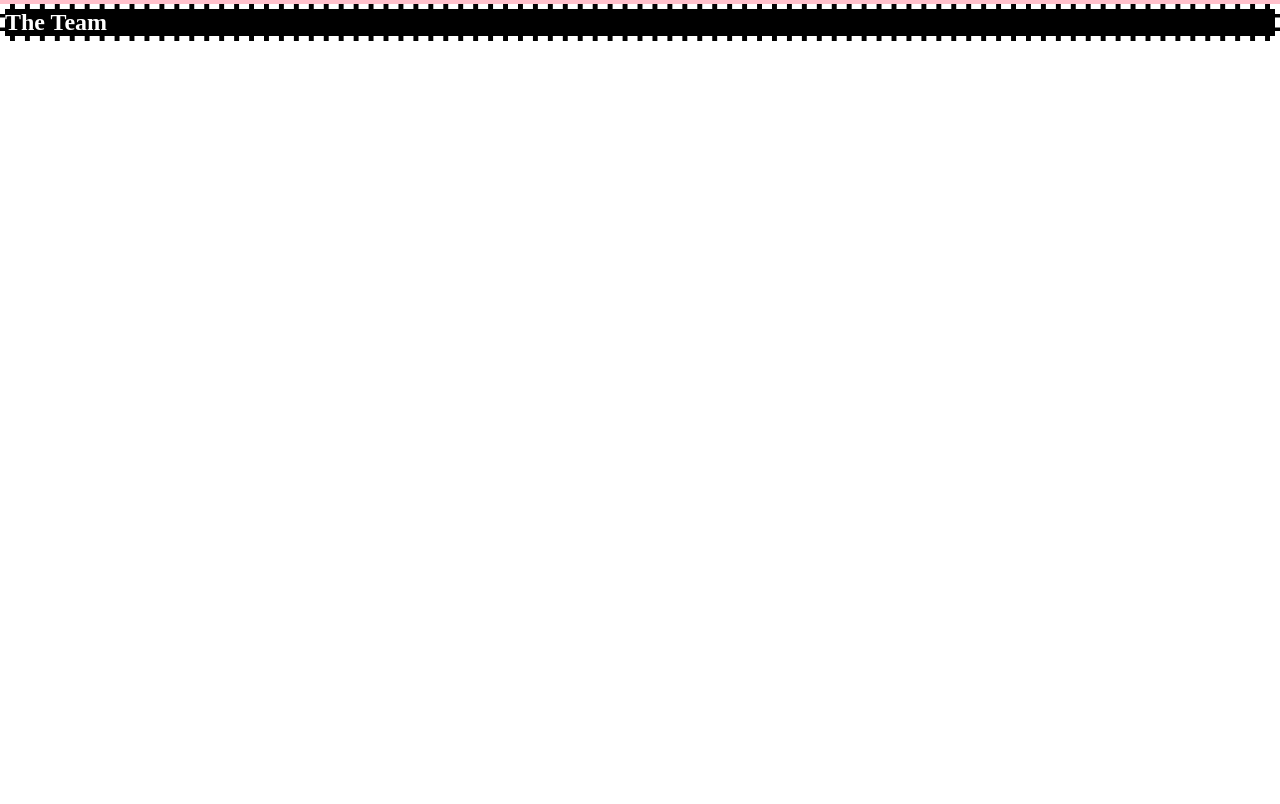
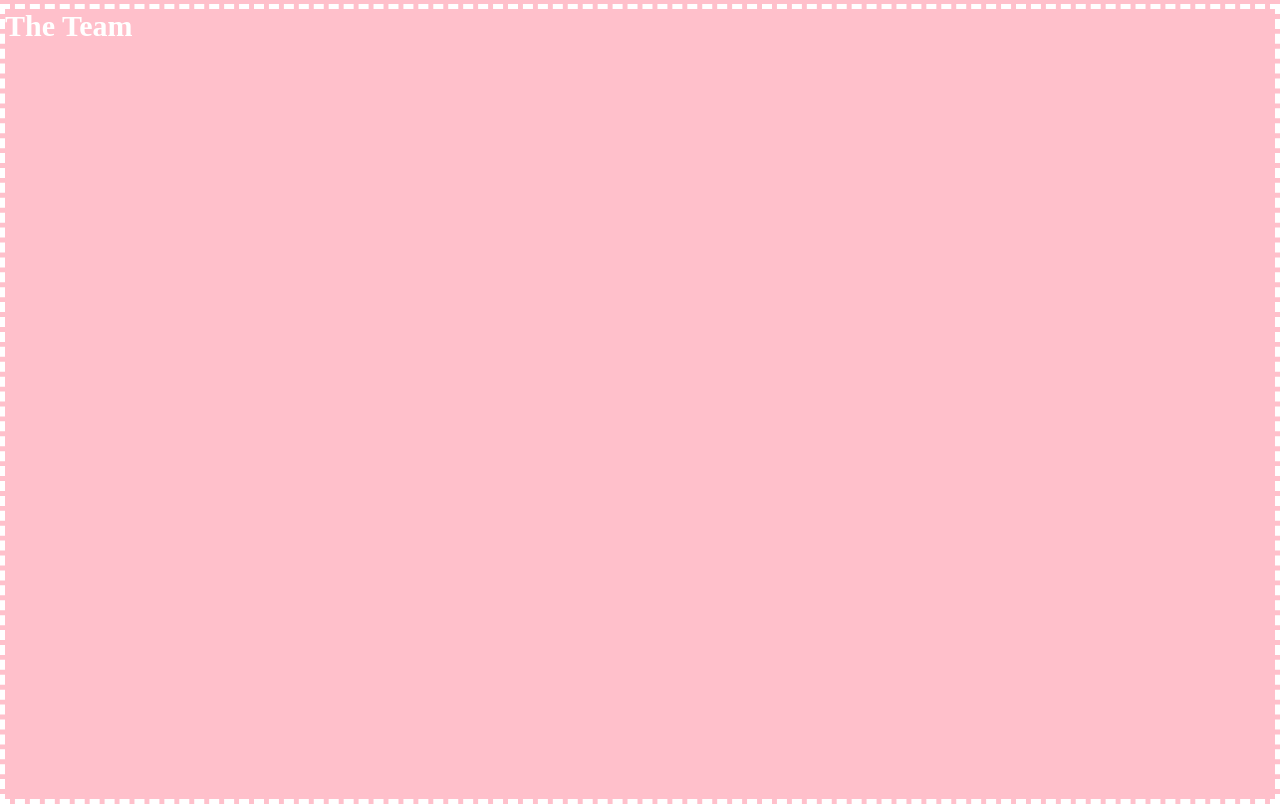
Before and after one commit to tgpretender/pairexercise, a plain HTML site: page index.html in a window 1280 px wide. Drawn offline with Linux system fonts and the light colour scheme.

Commit message:
Update style.css

```diff
--- a/style.css
+++ b/style.css
@@ -10,7 +10,9 @@
 }
 
 section {
-    background-color: black;
+    background-color:pink;
     color: white;
     border: 5px dashed white;
+    min-height: 100vh;
+    font-size: 20px;
 }
```
